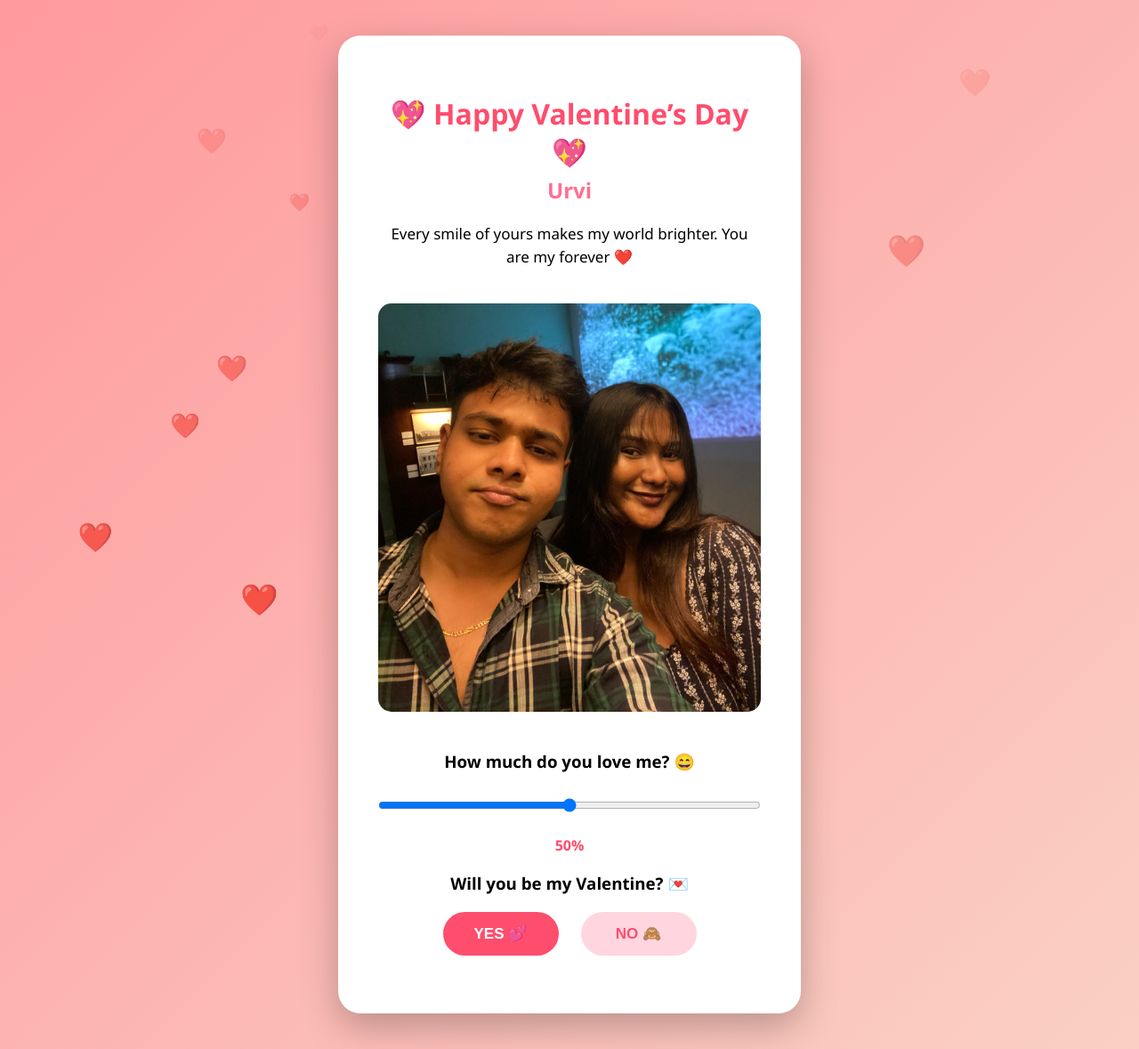
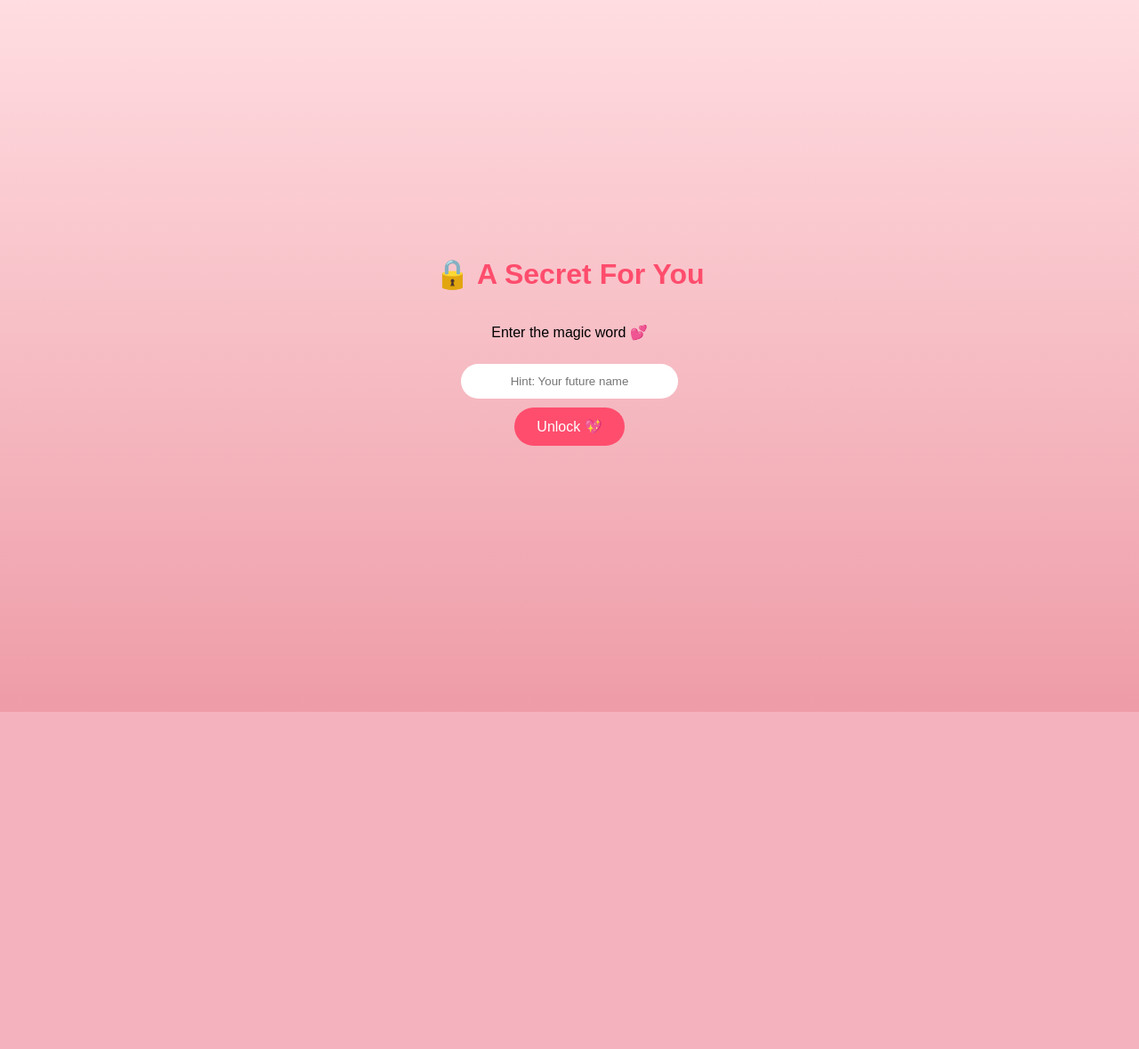
Before and after one commit to adi04092002/valentine, a Flask app: page / in a window 1280 px wide. Shown: the whole page at 89% size. After the commit the page ends 800 px from the top, so only its background shows below. Run offline with Flask 3, Linux system fonts and the light colour scheme; some libraries are stand-ins or nearby versions.

Commit message:
Valentine website 1.1

```diff
--- a/app.py
+++ b/app.py
@@ -1,4 +1,4 @@
-from flask import Flask, render_template # type: ignore
+from flask import Flask, render_template
 
 app = Flask(__name__)
 
--- a/static/confetti.js
+++ /dev/null
@@ -1,21 +0,0 @@
-function startConfetti() {
-    for (let i = 0; i < 150; i++) {
-        const c = document.createElement("div");
-        c.innerHTML = "🎉";
-        c.style.position = "fixed";
-        c.style.left = Math.random() * 100 + "vw";
-        c.style.top = "-10px";
-        c.style.fontSize = "20px";
-        c.style.animation = "fall 3s linear";
-        c.style.zIndex="1";
-        document.body.appendChild(c);
-        setTimeout(() => c.remove(), 3000);
-    }
-}
-
-const style2 = document.createElement("style");
-style2.innerHTML = `
-@keyframes fall {
-    to { transform: translateY(100vh); opacity: 0; }
-}`;
-document.head.appendChild(style2);
--- /dev/null
+++ b/static/css/style.css
@@ -0,0 +1,110 @@
+body {
+    margin: 0;
+    font-family: 'Poppins', sans-serif;
+    background: linear-gradient(to bottom, #ffdde1, #ee9ca7);
+    display: flex;
+    justify-content: center;
+    align-items: center;
+    min-height: 100vh;
+    animation: fadeIn 1s ease-in;
+  }
+
+  @keyframes fadeIn {
+    from { opacity: 0; transform: translateY(20px); }
+    to { opacity: 1; transform: translateY(0); }
+  }
+
+  .container {
+    background: white;
+    padding: 25px;
+    border-radius: 20px;
+    text-align: center;
+    width: 90%;
+    max-width: 450px;
+    box-shadow: 0 10px 25px rgba(0,0,0,0.2);
+  }
+
+  h1 {
+    color: #ff4d6d;
+  }
+
+  .subtitle {
+    margin-bottom: 15px;
+  }
+
+  .slideshow img {
+    width: 100%;
+    border-radius: 15px;
+    margin: 15px 0;
+    transition: opacity 0.5s ease-in-out;
+  }
+
+  input[type="range"] {
+    width: 100%;
+  }
+
+  .buttons {
+    display: flex;
+    justify-content: space-around;
+    margin-top: 20px;
+  }
+
+  button {
+    padding: 12px 20px;
+    font-size: 18px;
+    border-radius: 30px;
+    border: none;
+    cursor: pointer;
+  }
+
+  #yesBtn {
+    background: #ff4d6d;
+    color: white;
+  }
+
+  #yesBtn:hover {
+    transform: scale(1.1);
+    box-shadow: 0 0 15px pink;
+  }
+
+  #noBtn {
+    background: #ddd;
+  }
+
+  @media (min-width: 768px) {
+    .container {
+      max-width: 600px;
+    }
+  }
+
+  .lock-screen {
+    background: linear-gradient(to bottom, #ffdde1, #ee9ca7);
+    height: 100vh;
+    display: flex;
+    flex-direction: column;
+    justify-content: center;
+    align-items: center;
+    text-align: center;
+  }
+
+  .lock-screen input {
+    padding: 12px;
+    border-radius: 20px;
+    border: none;
+    margin: 10px;
+    width: 220px;
+    text-align: center;
+  }
+
+  .lock-screen button {
+    padding: 12px 25px;
+    border-radius: 30px;
+    border: none;
+    background: #ff4d6d;
+    color: white;
+    font-size: 16px;
+  }
+
+  .hidden {
+    display: none;
+  }
--- a/static/hearts.js
+++ /dev/null
@@ -1,22 +0,0 @@
-function createHeart() {
-    const heart = document.createElement("div");
-    heart.innerHTML = "❤️";
-    heart.style.position = "fixed";
-    heart.style.zIndex="1";
-    heart.style.left = Math.random() * 100 + "vw";
-    heart.style.bottom = "0";
-    heart.style.fontSize = Math.random() * 20 + 15 + "px";
-    heart.style.animation = "floatUp 5s linear";
-    document.body.appendChild(heart);
-
-    setTimeout(() => heart.remove(), 5000);
-}
-
-setInterval(createHeart, 400);
-
-const style = document.createElement("style");
-style.innerHTML = `
-@keyframes floatUp {
-    to { transform: translateY(-100vh); opacity: 0; }
-}`;
-document.head.appendChild(style);
--- /dev/null
+++ b/static/js/script.js
@@ -0,0 +1,70 @@
+/* PASSWORD UNLOCK */
+function unlock() {
+  const pwd = document.getElementById("passwordInput").value;
+  if (pwd === "urviraut") {   // CHANGE PASSWORD HERE
+    document.getElementById("lockScreen").style.display = "none";
+    document.getElementById("mainContent").classList.remove("hidden");
+  } else {
+    document.getElementById("errorMsg").innerText = "Wrong password 😜";
+  }
+}
+
+/* SLIDESHOW */
+const photos = [
+  "/static/images/photo1.jpg",
+  "/static/images/photo2.jpg",
+  "/static/images/photo3.jpg"
+];
+let index = 0;
+const slide = document.getElementById("slide");
+
+setInterval(() => {
+  index = (index + 1) % photos.length;
+  slide.style.opacity = 0;
+  setTimeout(() => {
+    slide.src = photos[index];
+    slide.style.opacity = 1;
+  }, 500);
+}, 3000);
+
+/* LOVE SLIDER */
+const slider = document.getElementById("loveSlider");
+const loveText = document.getElementById("loveText");
+
+slider.addEventListener("input", () => {
+  let emoji = "😐";
+  if (slider.value > 80) emoji = "😍";
+  else if (slider.value > 50) emoji = "😊";
+  else if (slider.value < 20) emoji = "😢";
+  loveText.innerText = `${slider.value}% ${emoji}`;
+});
+
+/* YES BUTTON – CONFETTI + FIREWORKS */
+document.getElementById("yesBtn").addEventListener("click", () => {
+  // Confetti
+  confetti({ particleCount: 200, spread: 120 });
+
+  // Fireworks
+  const duration = 2 * 1000;
+  const end = Date.now() + duration;
+
+  (function frame() {
+    confetti({
+      particleCount: 5,
+      angle: Math.random() * 360,
+      spread: 55,
+      origin: { x: Math.random(), y: Math.random() - 0.2 }
+    });
+    if (Date.now() < end) requestAnimationFrame(frame);
+  })();
+
+  alert("She said YES 💖💍");
+});
+
+/* NO BUTTON ESCAPE */
+const noBtn = document.getElementById("noBtn");
+noBtn.addEventListener("mouseover", () => {
+  noBtn.style.position = "absolute";
+  noBtn.style.left = Math.random() * 70 + "%";
+  noBtn.style.top = Math.random() * 70 + "%";
+});
--- a/static/slideshow.js
+++ /dev/null
@@ -1,13 +0,0 @@
-const photos = [
-    "/static/photo1.jpg",
-    "/static/photo2.jpg",
-    "/static/photo3.jpg"
-];
-
-let index = 0;
-const slide = document.getElementById("slide");
-
-setInterval(() => {
-    index = (index + 1) % photos.length;
-    slide.src = photos[index];
-}, 2500);
--- a/static/style.css
+++ /dev/null
@@ -1,129 +0,0 @@
-* {
-    box-sizing: border-box;
-}
-
-body {
-    margin: 0;
-    min-height: 100vh;
-    background: linear-gradient(135deg, #ff9a9e, #fad0c4);
-    font-family: 'Segoe UI', sans-serif;
-
-    display: flex;
-    justify-content: center;
-    align-items: center;
-
-    overflow-y: auto;   /* IMPORTANT */
-}
-
-/* MAIN CARD */
-.card {
-    background: white;
-    width: 90%;
-    max-width: 520px;     /* DESKTOP FRIENDLY */
-    padding: 35px;
-    margin: 40px 0;
-
-    border-radius: 25px;
-    text-align: center;
-
-    box-shadow: 0 15px 40px rgba(0,0,0,0.25);
-    animation: popIn 1s ease;
-    z-index: 10;          /* ABOVE HEARTS */
-}
-
-h1 {
-    color: #ff4d6d;
-    margin-bottom: 5px;
-}
-
-.name {
-    color: #ff6f91;
-    margin-top: 0;
-}
-
-.message {
-    font-size: 16px;
-    margin: 20px 0;
-    line-height: 1.5;
-}
-
-/* SLIDESHOW */
-.slideshow img {
-    width: 100%;
-    height: auto;
-    border-radius: 15px;
-    margin: 20px 0;
-}
-
-/* SLIDER */
-input[type=range] {
-    width: 100%;
-    margin: 10px 0;
-}
-
-#loveValue {
-    font-weight: bold;
-    color: #ff4d6d;
-}
-
-/* YES / NO BUTTONS */
-.buttons {
-    display: flex;
-    justify-content: center;
-    gap: 25px;           /* SPACE BETWEEN BUTTONS */
-    margin-top: 20px;
-}
-
-button {
-    min-width: 130px;    /* GUARANTEE VISIBILITY */
-    padding: 14px 26px;
-    border-radius: 30px;
-    border: none;
-    font-size: 17px;
-    font-weight: bold;
-    cursor: pointer;
-}
-
-.yes {
-    background: #ff4d6d;
-    color: white;
-}
-
-.no {
-    background: #ffd6e0;
-    color: #ff4d6d;
-}
-
-button:hover {
-    transform: scale(1.05);
-}
-
-/* RESPONSE TEXT */
-#response {
-    margin-top: 20px;
-    font-weight: bold;
-    color: #ff4d6d;
-}
-
-/* ANIMATIONS */
-@keyframes popIn {
-    from {
-        opacity: 0;
-        transform: scale(0.85);
-    }
-    to {
-        opacity: 1;
-        transform: scale(1);
-    }
-}
-
-/* DESKTOP EXTRA SPACING */
-@media (min-width: 768px) {
-    .card {
-        padding: 45px;
-    }
-
-    .message {
-        font-size: 17px;
-    }
-}
--- a/templates/index.html
+++ b/templates/index.html
@@ -2,68 +2,56 @@
 <html lang="en">
 <head>
   <meta charset="UTF-8">
-    <title>Happy Valentine’s Day ❤️</title>
+  <title>For Urvi 💖</title>
   <meta name="viewport" content="width=device-width, initial-scale=1.0">
-    <link rel="stylesheet" href="/static/style.css">
+
+  <link rel="stylesheet" href="/static/css/style.css">
 </head>
+
 <body>
 
+<!-- PASSWORD SCREEN -->
+<div id="lockScreen" class="lock-screen">
+  <h1>🔒 A Secret For You</h1>
+  <p>Enter the magic word 💕</p>
+  <input type="password" id="passwordInput" placeholder="Hint: Your future name">
+  <button onclick="unlock()">Unlock 💖</button>
+  <p id="errorMsg"></p>
+</div>
+
+<!-- MAIN CONTENT -->
+<div id="mainContent" class="container hidden">
+
+  <h1>Happy Valentine’s Day, {{ name }} 💖</h1>
+  <p class="subtitle">You make my world brighter 🌸</p>
+
+  <!-- Music -->
   <audio autoplay loop>
-    <source src="/static/music.mp3" type="audio/mpeg">
+    <source src="/static/music/love.mp3" type="audio/mp3">
   </audio>
-
-<div class="card">
-    <h1>💖 Happy Valentine’s Day 💖</h1>
-    <h2 class="name">{{ name }}</h2>
-
-    <p class="message">
-        Every smile of yours makes my world brighter.
-        You are my forever ❤️
-    </p>
 
   <!-- Slideshow -->
   <div class="slideshow">
-        <img id="slide" src="/static/photo1.jpg">
+    <img id="slide" src="/static/images/photo1.jpg">
   </div>
 
   <!-- Love Slider -->
   <h3>How much do you love me? 😄</h3>
-    <input type="range" min="0" max="100" value="50" id="loveSlider">
-    <p id="loveValue">50%</p>
+  <input type="range" id="loveSlider" min="0" max="100" value="50">
+  <p id="loveText">50% 😐</p>
 
   <!-- Proposal -->
-    <h3>Will you be my Valentine? 💌</h3>
+  <h2>Will you be my Valentine? 💌</h2>
   <div class="buttons">
-        <button class="yes" onclick="yesClicked()">YES 💕</button>
-        <button class="no" onclick="noClicked()">NO 🙈</button>
+    <button id="yesBtn">YES 💖</button>
+    <button id="noBtn">NO 😜</button>
   </div>
 
-    <p id="response"></p>
 </div>
 
-<script src="/static/hearts.js"></script>
-<script src="/static/confetti.js"></script>
-<script src="/static/slideshow.js"></script>
-
-<script>
-const slider = document.getElementById("loveSlider");
-const output = document.getElementById("loveValue");
-
-slider.oninput = function () {
-    output.innerHTML = this.value + "%";
-};
-
-function yesClicked() {
-    document.getElementById("response").innerHTML =
-        "Yayyy!!! 💖 I love you infinity ♾️❤️";
-    startConfetti();
-}
-
-function noClicked() {
-    document.getElementById("response").innerHTML =
-        "Nice try 😏 You don’t have a choice, you are stuck with me.💕";
-}
-</script>
+<!-- Confetti + Fireworks -->
+<script src="https://cdn.jsdelivr.net/npm/canvas-confetti@1.6.0/dist/confetti.browser.min.js"></script>
+<script src="/static/js/script.js"></script>
 
 </body>
 </html>
```
Also changed, not shown: static/images/photo1.jpg (renamed from static/photo1.jpg), static/images/photo2.jpg (renamed from static/photo2.jpg), static/images/photo3.jpg (renamed from static/photo3.jpg), 1 other file. Lines whose indentation alone changed are shown as unchanged.
